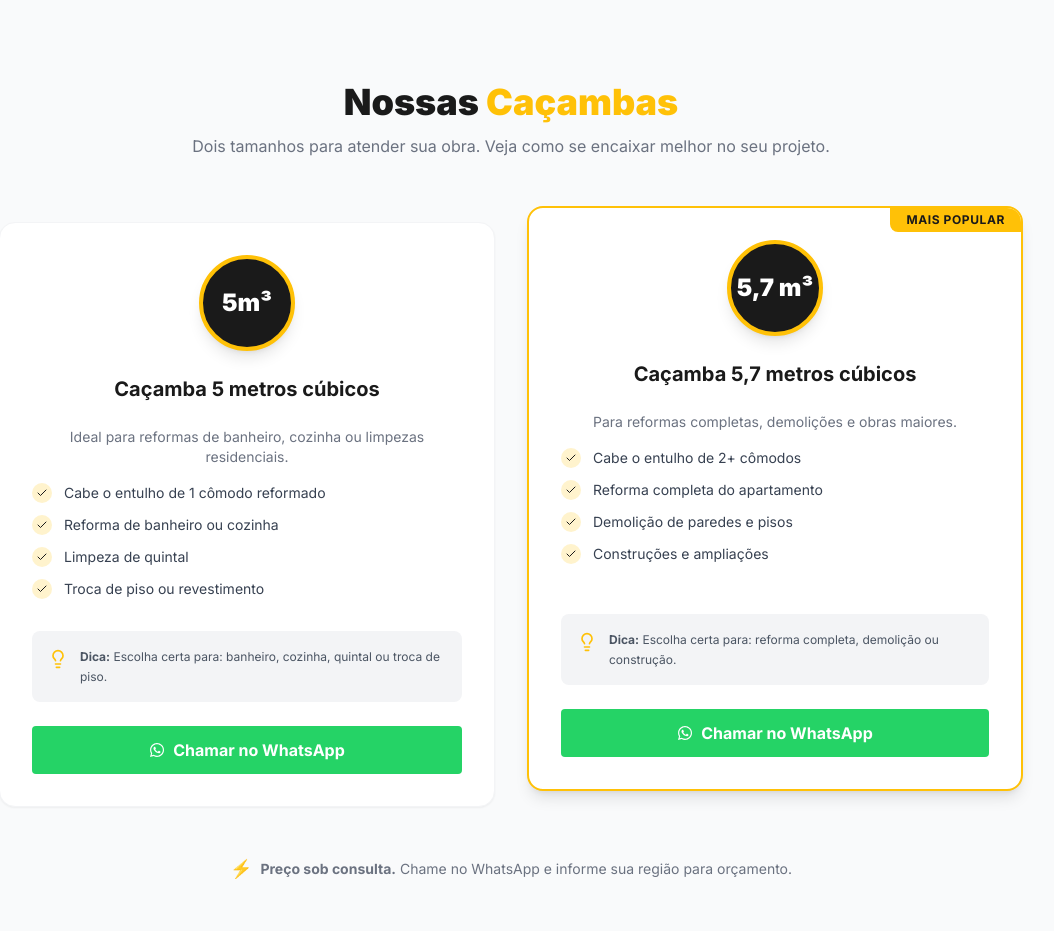
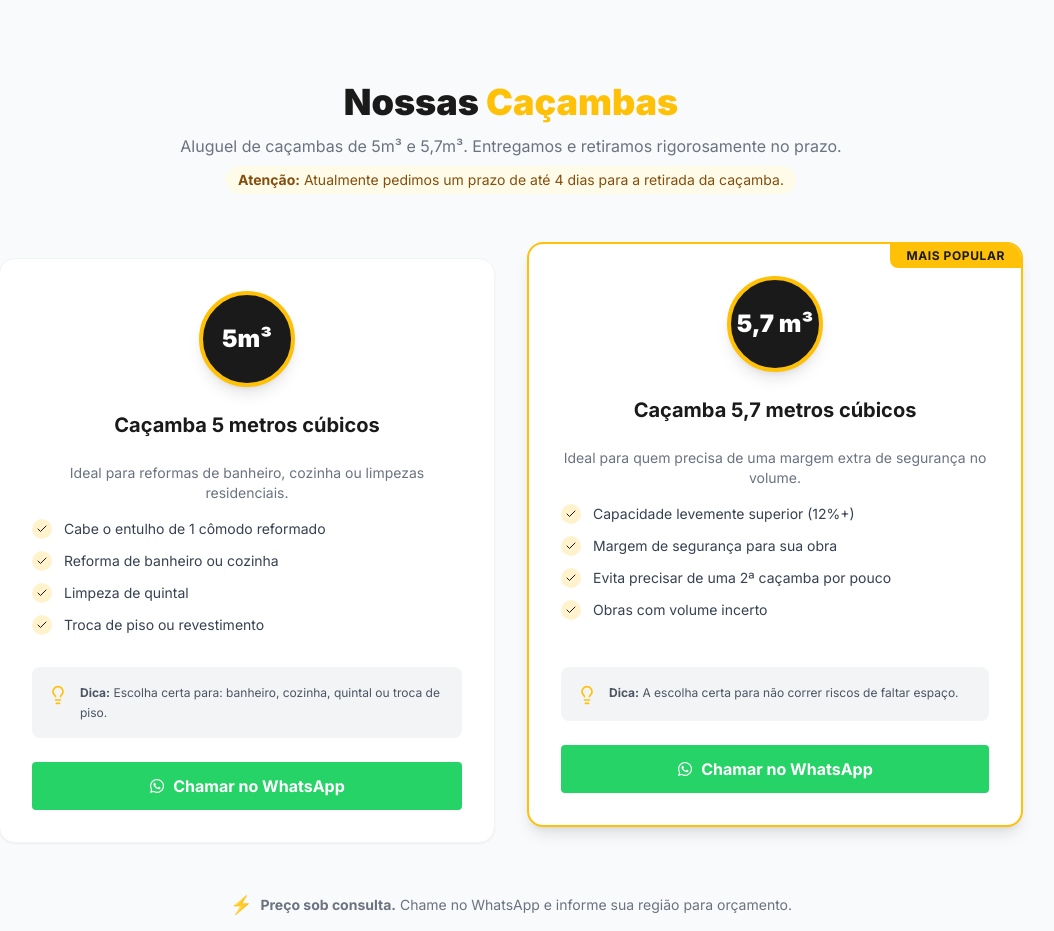
Before and after one commit to rafhaelmascarenhas/diskentulho, a React (Vite) app: page / in a window 1280 px wide. Shown: the part 860-1791 px from the top of the page, without its empty margins (129-1183 px from the left). Built offline with nearby package versions, Linux system fonts and the light colour scheme.

Commit message:
alterações solicitadas

```diff
--- a/components/Models.tsx
+++ b/components/Models.tsx
@@ -11,7 +11,12 @@ const Models: React.FC = () => {
           <h2 className="text-3xl md:text-4xl font-black text-brand-dark mb-3">
             Nossas <span className="text-brand-yellow">Caçambas</span>
           </h2>
-          <p className="text-gray-500">Dois tamanhos para atender sua obra. Veja como se encaixar melhor no seu projeto.</p>
+          <div className="text-gray-500 max-w-2xl mx-auto space-y-2">
+            <p>Aluguel de caçambas de 5m³ e 5,7m³. Entregamos e retiramos rigorosamente no prazo.</p>
+            <p className="text-sm bg-yellow-50 text-yellow-800 py-1 px-3 rounded-full inline-block">
+              <span className="font-bold">Atenção:</span> Atualmente pedimos um prazo de até 4 dias para a retirada da caçamba.
+            </p>
+          </div>
         </div>
 
         <div className="grid grid-cols-1 md:grid-cols-2 gap-8 max-w-5xl mx-auto">
@@ -93,38 +98,38 @@ const Models: React.FC = () => {
             <h3 className="text-center text-xl font-bold text-brand-dark mb-6">Caçamba 5,7 metros cúbicos</h3>
 
             <div className="space-y-3 mb-8 flex-grow">
-              <p className="text-sm text-gray-500 text-center mb-4">Para reformas completas, demolições e obras maiores.</p>
+              <p className="text-sm text-gray-500 text-center mb-4">Ideal para quem precisa de uma margem extra de segurança no volume.</p>
 
               <div className="flex items-center gap-3 text-sm text-gray-700">
                 <div className="min-w-5 min-h-5 rounded-full bg-brand-yellow/20 flex items-center justify-center">
                    <Check className="w-3 h-3 text-brand-dark" />
                 </div>
-                <span>Cabe o entulho de 2+ cômodos</span>
+                <span>Capacidade levemente superior (12%+)</span>
               </div>
               <div className="flex items-center gap-3 text-sm text-gray-700">
                 <div className="min-w-5 min-h-5 rounded-full bg-brand-yellow/20 flex items-center justify-center">
                    <Check className="w-3 h-3 text-brand-dark" />
                 </div>
-                <span>Reforma completa do apartamento</span>
+                <span>Margem de segurança para sua obra</span>
               </div>
               <div className="flex items-center gap-3 text-sm text-gray-700">
                 <div className="min-w-5 min-h-5 rounded-full bg-brand-yellow/20 flex items-center justify-center">
                    <Check className="w-3 h-3 text-brand-dark" />
                 </div>
-                <span>Demolição de paredes e pisos</span>
+                <span>Evita precisar de uma 2ª caçamba por pouco</span>
               </div>
                <div className="flex items-center gap-3 text-sm text-gray-700">
                 <div className="min-w-5 min-h-5 rounded-full bg-brand-yellow/20 flex items-center justify-center">
                    <Check className="w-3 h-3 text-brand-dark" />
                 </div>
-                <span>Construções e ampliações</span>
+                <span>Obras com volume incerto</span>
               </div>
             </div>
 
             <div className="bg-gray-100 rounded-lg p-4 mb-6 flex gap-3 items-start">
                <Lightbulb className="w-5 h-5 text-brand-yellow flex-shrink-0 mt-0.5" />
                <p className="text-xs text-gray-600 leading-relaxed">
-                 <span className="font-bold">Dica:</span> Escolha certa para: reforma completa, demolição ou construção.
+                 <span className="font-bold">Dica:</span> A escolha certa para não correr riscos de faltar espaço.
                </p>
             </div>
 
```
